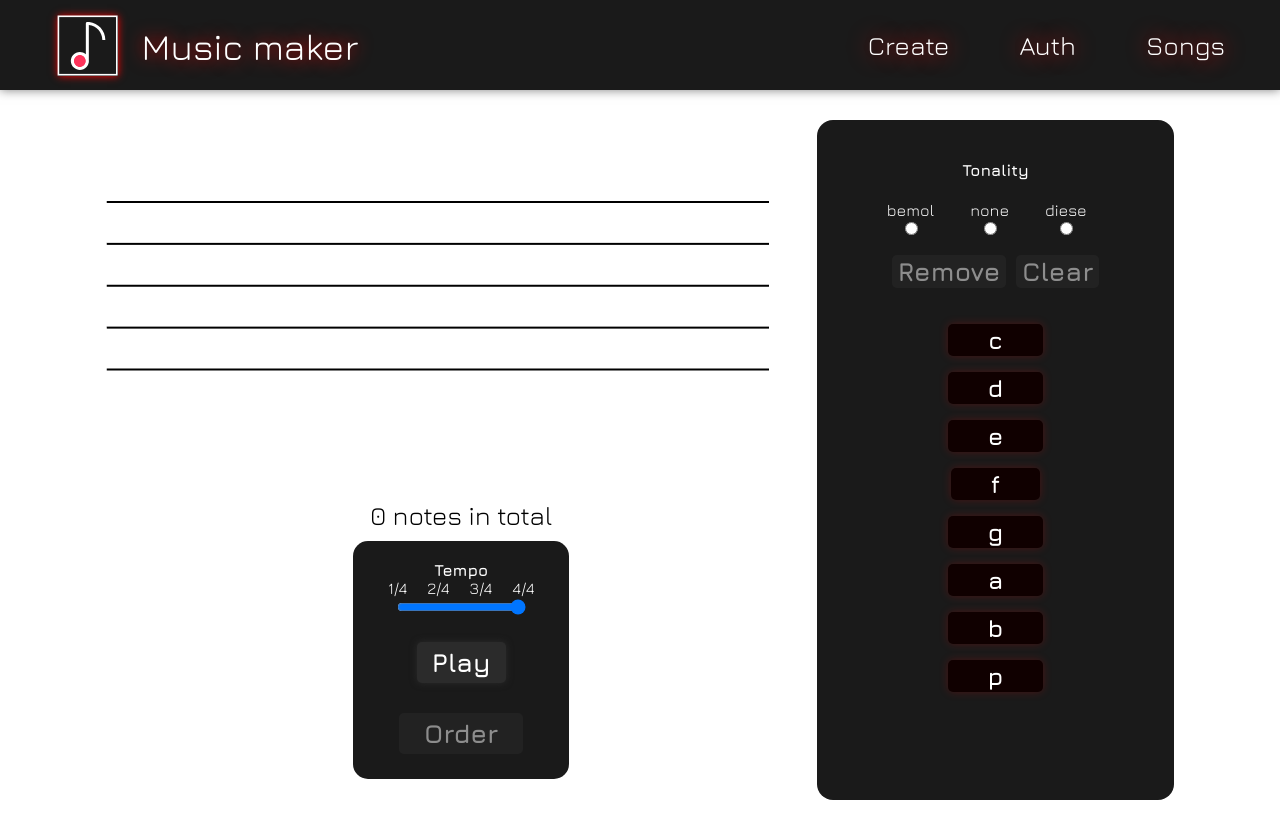
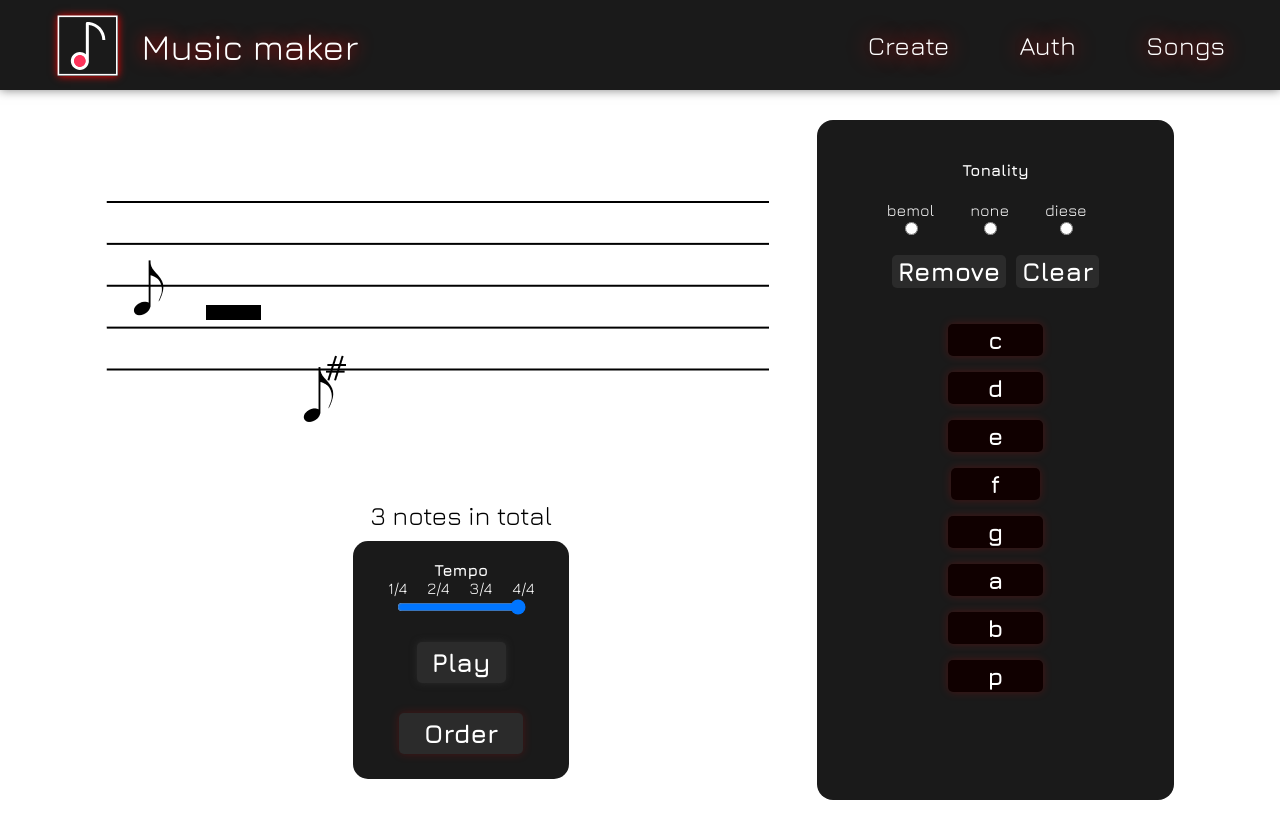
Before and after one commit to BaitemirAsanbaev/builder, a React (Create React App) app: page / in a window 1280 px wide. Shown: the top 838 px of the page. Built offline with nearby package versions, Linux system fonts and the light colour scheme.

Commit message:
added redux and thunk

```diff
--- a/package.json
+++ b/package.json
@@ -12,6 +12,7 @@
     "react-redux": "^7.2.4",
     "react-router-dom": "^5.2.0",
     "react-scripts": "4.0.3",
+    "redux-thunk": "^2.3.0",
     "web-vitals": "^1.1.1"
   },
   "scripts": {
--- a/src/components/Content/Content.js
+++ b/src/components/Content/Content.js
@@ -22,9 +22,10 @@ import { Route, Switch } from "react-router";
 import Songs from "./Songs/Songs";
 import NotFound from "../UI/NotFound/NotFound";
 import Auth from "./Auth/Auth";
+import { useSelector } from "react-redux";
 const Content = () => {
-    const [notes, setNotes] = useState ([]);
 
+    const notes = useSelector(state => state);
 
     const [ordering, setOrdering] = useState(false);
 
@@ -39,29 +40,28 @@ const Content = () => {
 
 
     function ImportSong(song){
-        axios.get('https://builder-a3cdc-default-rtdb.firebaseio.com/examples.json').then(response =>{
-          switch (song) {
-            case 'deathnote':
-              setNotes(response.data.deathnote)
-              break;
-            case 'happybday':
-              setNotes(response.data.happybday)
-              break;
-            case 'harrypotter':
-              setNotes(response.data.harrypotter)
-              break;
-            case 'cancan':
-              setNotes(response.data.cancan)
-              break;
-            case 'wellerman':
-              setNotes(response.data.wellerman)
-              break;
+        // axios.get('https://builder-a3cdc-default-rtdb.firebaseio.com/examples.json').then(response =>{
+        //   switch (song) {
+        //     case 'deathnote':
+        //       setNotes(response.data.deathnote)
+        //       break;
+        //     case 'happybday':
+        //       setNotes(response.data.happybday)
+        //       break;
+        //     case 'harrypotter':
+        //       setNotes(response.data.harrypotter)
+        //       break;
+        //     case 'cancan':
+        //       setNotes(response.data.cancan)
+        //       break;
+        //     case 'wellerman':
+        //       setNotes(response.data.wellerman)
+        //       break;
 
-            default:
-              break;
-          }
-        })
-
+        //     default:
+        //       break;
+        //   }
+        // })
     }
 
     let inter;
@@ -151,7 +151,7 @@ const Content = () => {
     function finishOrdering(){
       axios.post('https://builder-a3cdc-default-rtdb.firebaseio.com/order.json', Object.assign({name: compName}, notes)).then(()=>{
         setOrdering(false)
-        setNotes([])
+        // setNotes([])
       })
     }
 
@@ -162,21 +162,21 @@ const Content = () => {
 
 
 
-    function addNote(type){
-        const newNote = [...notes]
-        newNote.push(type)
-        setNotes(newNote)
-    }
-      function removeAllNote(){
-        const newNote = [...notes]
-        if (newNote.length !== -1) {
-          newNote.splice(-1, 1);
-        }
-        setNotes(newNote);
-      }
-      function clearNotes(){
-        setNotes([])
-      }
+    // function addNote(type){
+    //     const newNote = [...notes]
+    //     newNote.push(type)
+    //     setNotes(newNote)
+    // }
+    //   function removeAllNote(){
+    //     const newNote = [...notes]
+    //     if (newNote.length !== -1) {
+    //       newNote.splice(-1, 1);
+    //     }
+    //     setNotes(newNote);
+    //   }
+    //   function clearNotes(){
+    //     setNotes([])
+    //   }
     function startOrdering() {
       setOrdering(true);
     }
@@ -196,15 +196,19 @@ const Content = () => {
             </Route>
 
             <Route exact path="/">
-              <NotesPreview notes = {notes} playAll={playAll} setTemp = {setTemp} startOrdering = {startOrdering} notesArray = {notes}/>
+              <NotesPreview
+                  notes = {notes}
+                  playAll = {playAll}
+                  setTemp = {setTemp}
+                  startOrdering = {startOrdering}/>
               <NotesControls
-                  addNote = {addNote}
-                  removeAllNote = {removeAllNote}
+                  // addNote = {addNote}
+                  // removeAllNote = {removeAllNote}
+                  // clearNotes ={clearNotes}
                   switchTone = {switchTone}
                   tone = {tone}
                   notesArray = {notes}
                   startOrdering = {startOrdering}
-                  clearNotes ={clearNotes}
                   />
                 <Modal
                   notes = {notes}
--- a/src/components/Content/NotesControls/NoteControl/NoteControl.js
+++ b/src/components/Content/NotesControls/NoteControl/NoteControl.js
@@ -14,11 +14,18 @@ import ad from "../../../../audio/ad.mp3";
 import bd from "../../../../audio/bd.mp3";
 import cb from "../../../../audio/cb.mp3";
 import Button from "../../../UI/Button/Button";
-const NoteControl = ({ add, type }) => {
+import { useDispatch } from "react-redux";
+import { add } from "../../../../redux/actions/builder";
+const NoteControl = ({ type }) => {
+
+  const dispatch = useDispatch();
 
 
 
-  function play(note) {
+  function play(note){
+
+
+
     let relAudio = new Audio();
     relAudio.preload = 'auto';
 
@@ -96,7 +103,7 @@ const NoteControl = ({ add, type }) => {
   }
 
   return (<div className={classes.NoteControl}>
-      <Button addbtn = 'true' onClick={() => { add(type); play(type) }}>{nota}</Button>
+      <Button addbtn = 'true' onClick={ () => {{dispatch(add(type))}; play(type)} }>{nota}</Button>
   </div>);
 }
 
--- a/src/components/Content/NotesControls/NotesControls.js
+++ b/src/components/Content/NotesControls/NotesControls.js
@@ -2,9 +2,11 @@ import classes from "./NotesControls.module.css";
 import NoteControl from "./NoteControl/NoteControl";
 import Switch from "./Switch/Switch";
 import Button from "../../UI/Button/Button";
+import { useDispatch } from "react-redux";
+import { clear, remove } from "../../../redux/actions/builder";
 
-const NotesControls = ({addNote, removeAllNote, clearNotes, tone, switchTone, notesArray, startOrdering}) => {
-
+const NotesControls = ({ tone, switchTone, notesArray}) => {
+    const dispatch = useDispatch();
     const result = [];
     const notes = [
         'c',
@@ -19,7 +21,6 @@ const NotesControls = ({addNote, removeAllNote, clearNotes, tone, switchTone, no
     for(const note in notes){
         result.push(<NoteControl
             key = {notes[note]}
-            add = {addNote}
             type = {notes[note] + tone}
             notes = {notes}
         />)
@@ -30,8 +31,8 @@ const NotesControls = ({addNote, removeAllNote, clearNotes, tone, switchTone, no
             <h4>Tonality</h4>
             <Switch switchTone = {switchTone}/>
             <div className={classes.contBtns}>
-                <Button onClick = {removeAllNote} remove = 'true' disabled = {!notesArray.length}>Remove</Button>
-                <Button onClick = {clearNotes} remove = 'true' disabled = {!notesArray.length}>Clear</Button>
+                <Button onClick = {()=>{dispatch(remove())}} remove = 'true' disabled = {!notesArray.length}>Remove</Button>
+                <Button onClick = {()=>{dispatch(clear())}} remove = 'true' disabled = {!notesArray.length}>Clear</Button>
             </div>
             {result}
         </div>
--- a/src/components/Content/NotesPreview/NotesPreview.js
+++ b/src/components/Content/NotesPreview/NotesPreview.js
@@ -2,13 +2,14 @@ import classes from "./NotesPreview.module.css";
 import sheet from "../../../images/sheet.png";
 import Notes from "../Notes/Notes"
 import Button from "../../UI/Button/Button";
+import { useSelector } from "react-redux";
 
-    const NotesPreview = ({notes, playAll, setTemp, startOrdering, notesArray}) =>{
+    const NotesPreview = ({notes, playAll, setTemp, startOrdering}) =>{
+
         const result = []
         for (const note in notes) {
                 result.push(<Notes key = {notes[note] + note} type = {notes[note]}/>)
         }
-
 
 
     return (
@@ -30,7 +31,7 @@ import Button from "../../UI/Button/Button";
                     </div>
                     <input type="range" max={4} min={1} onInput={(event)=>setTemp(event.target.value)}></input>
                 <Button onClick={playAll} modalbutton = 'true' green = 'true' mt = "true">Play</Button>
-                <Button disabled = {!notesArray.length} onClick ={startOrdering} order = 'true' mt = "true">Order</Button>
+                <Button disabled = {!notes.length} onClick ={startOrdering} order = 'true' mt = "true">Order</Button>
                 </div>
 
             </div>
--- a/src/index.js
+++ b/src/index.js
@@ -1,14 +1,23 @@
 import React from 'react';
 import ReactDOM from 'react-dom';
+import { Provider } from 'react-redux';
 import { BrowserRouter } from 'react-router-dom';
 import App from './App';
+import thunk from 'redux-thunk';
 import reportWebVitals from './reportWebVitals';
+import {createStore, applyMiddleware} from 'redux';
+import builderReducer from './redux/reducers/builderReducer';
+
+const store = createStore(builderReducer, applyMiddleware(thunk))
 
 ReactDOM.render(
   <React.StrictMode>
-    <BrowserRouter>
-      <App/>
-    </BrowserRouter>
+    <Provider store = {store}>
+      <BrowserRouter>
+        <App/>
+      </BrowserRouter>
+    </Provider>
+
   </React.StrictMode>,
   document.getElementById('root')
 );
--- /dev/null
+++ b/src/redux/actions/builder.js
@@ -0,0 +1,13 @@
+import { ADD_NOTE, REMOVE_NOTE, CLEAR_NOTE} from './types';
+
+export const add = (note) => ({
+    type: ADD_NOTE,
+    note: note,
+});
+
+export const remove = () => ({
+    type: REMOVE_NOTE,
+});
+export const clear = () => ({
+    type: CLEAR_NOTE,
+});
--- /dev/null
+++ b/src/redux/actions/types.js
@@ -0,0 +1,3 @@
+export const ADD_NOTE = "ADD_NOTE"
+export const REMOVE_NOTE = "REMOVE_NOTE"
+export const CLEAR_NOTE = "CLEAR_NOTE"
--- /dev/null
+++ b/src/redux/reducers/builderReducer.js
@@ -0,0 +1,46 @@
+import { ADD_NOTE, REMOVE_NOTE, CLEAR_NOTE} from '../actions/types'
+
+const initialState = ["a", "p", "cd"];
+
+const addNote = (state, action) => {
+  const newState = [...state];
+  newState.push(action.note);
+  return newState;
+}
+
+const removeNote = (state) => {
+  const newState = [...state];
+  if (newState.length !== -1) {
+    newState.splice(-1, 1);
+  }
+  return newState;
+}
+
+const clearNote = (state) => {
+  let newState = [...state];
+  newState = []
+  return newState;
+}
+
+
+const builderReducer = (state = initialState, action) => {
+
+  switch (action.type) {
+
+    case ADD_NOTE:
+      return addNote(state, action);
+
+    case REMOVE_NOTE:
+      return removeNote(state);
+
+    case CLEAR_NOTE:
+      return clearNote(state);
+
+    default:
+      break;
+  }
+
+  return state;
+}
+
+export default builderReducer;
```
Also changed, not shown: 1 other file (tests, documents, lock files or other folders).
